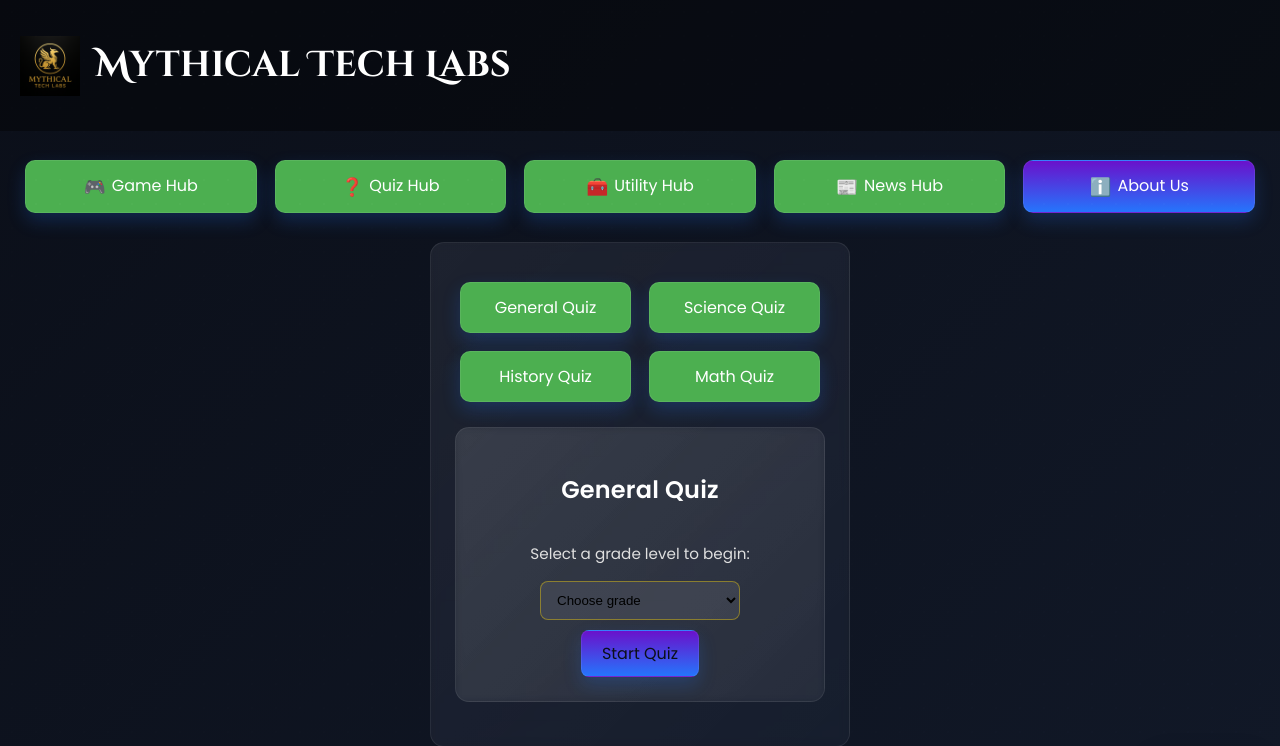
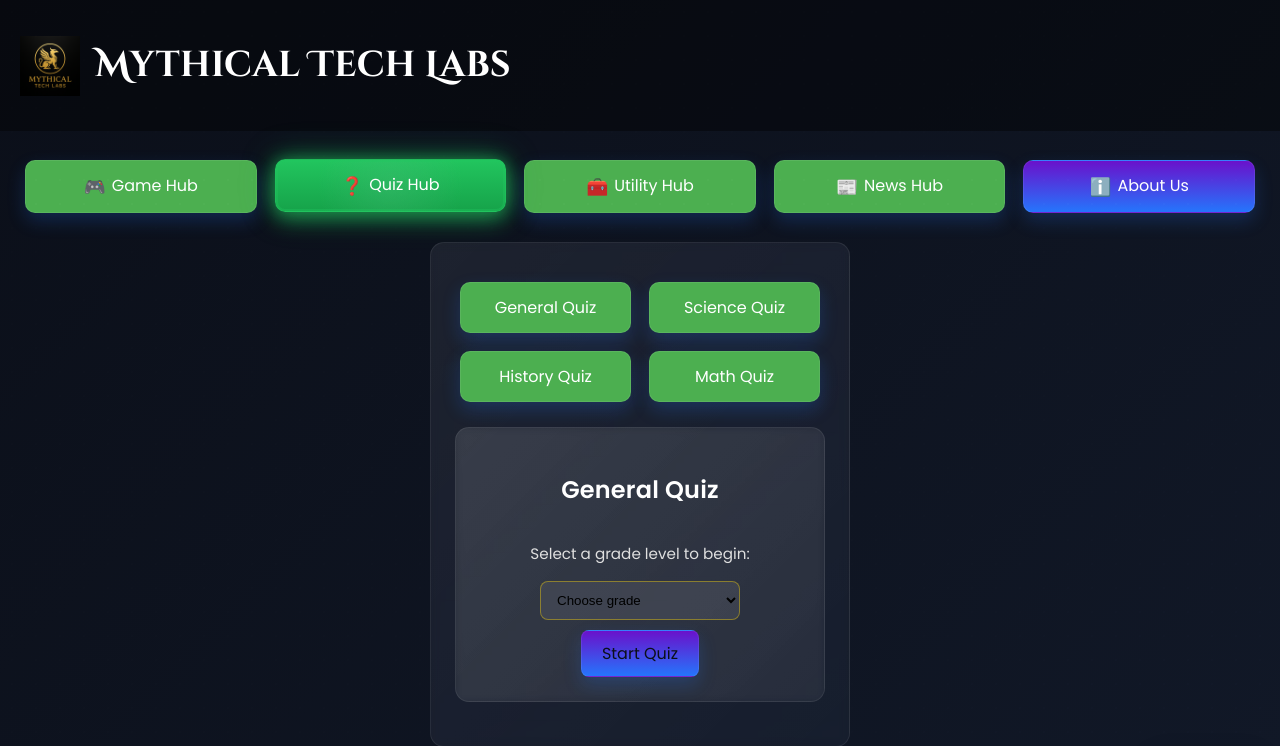
Before and after one commit to Sriyansh-ng/GlobalGameConsole, a Flask app: page / in a window 1280 px wide, after a click that opens the changed part. Shown: the top 746 px of the page. Run offline with Flask 3, Linux system fonts and the light colour scheme; data comes from the database, SQL or seed files in the repository; both versions use the stored data as it was after the commit.

Commit message:
Highlight active tabs

```diff
--- a/static/style.css
+++ b/static/style.css
@@ -498,3 +498,41 @@ button:hover {
 .your-answer {
   color: #ff6b6b;
 }
+
+/* ===== Active Main Hub Tab Highlighter ===== */
+/* Strong selector + !important to win over theme overrides */
+.tabs .tablink.active,
+.tabs .tablink.gold.active {
+  color: #ffffff !important;
+  border: 1px solid rgba(34, 197, 94, 0.7) !important;
+  background:
+    radial-gradient(120px 120px at 50% 50%, rgba(72, 187, 120, 0.35), transparent 60%),
+    linear-gradient(180deg, #22c55e, #16a34a) !important; /* green gradient core */
+  box-shadow:
+    0 0 0 2px rgba(34, 197, 94, 0.35) inset,
+    0 10px 20px rgba(34, 197, 94, 0.35),
+    0 0 18px rgba(34, 197, 94, 0.55),
+    0 0 34px rgba(34, 197, 94, 0.35);
+  position: relative;
+  transform: translateY(-1px);
+  transition: box-shadow 0.2s ease, transform 0.15s ease;
+}
+
+/* ===== Active Main Hub Tab Highlighter ===== */
+/* Strong selector + !important to win over theme overrides */
+.tabs .tablink.active,
+.tabs .tablink.gold.active {
+  color: #ffffff !important;
+  border: 1px solid rgba(34, 197, 94, 0.7) !important;
+  background:
+    radial-gradient(120px 120px at 50% 50%, rgba(72, 187, 120, 0.35), transparent 60%),
+    linear-gradient(180deg, #22c55e, #16a34a) !important; /* green gradient core */
+  box-shadow:
+    0 0 0 2px rgba(34, 197, 94, 0.35) inset,
+    0 10px 20px rgba(34, 197, 94, 0.35),
+    0 0 18px rgba(34, 197, 94, 0.55),
+    0 0 34px rgba(34, 197, 94, 0.35);
+  position: relative;
+  transform: translateY(-1px);
+  transition: box-shadow 0.2s ease, transform 0.15s ease;
+}
--- a/templates/index.html
+++ b/templates/index.html
@@ -10,6 +10,7 @@
   <!-- Modern UI font and theme overrides -->
   <link href="https://fonts.googleapis.com/css2?family=Poppins:wght@400;600&display=swap" rel="stylesheet">
   <link rel="stylesheet" href="{{ url_for('static', filename='theme.css') }}">
+  <script defer src="{{ url_for('static', filename='tabs-inner.js') }}"></script>
 </head>
 <body>
   <header>
@@ -20,12 +21,40 @@
   </header>
 
   <nav class="tabs">
-    <button class="tablink gold" onclick="openTab('gamehub')"><span class="icon">🎮</span>Game Hub</button>
-    <button class="tablink gold" onclick="openTab('quizhub')"><span class="icon">❓</span>Quiz Hub</button>
-    <button class="tablink gold" onclick="openTab('utilityhub')"><span class="icon">🧰</span>Utility Hub</button>
-    <button class="tablink gold" onclick="openTab('newshub')"><span class="icon">📰</span>News Hub</button>
+    <button class="tablink gold" onclick="switchTab('gamehub', this)"><span class="icon">🎮</span>Game Hub</button>
+    <button class="tablink gold" onclick="switchTab('quizhub', this)"><span class="icon">❓</span>Quiz Hub</button>
+    <button class="tablink gold" onclick="switchTab('utilityhub', this)"><span class="icon">🧰</span>Utility Hub</button>
+    <button class="tablink gold" onclick="switchTab('newshub', this)"><span class="icon">📰</span>News Hub</button>
     <button class="tablink" onclick="openTab('about')"><span class="icon">ℹ️</span>About Us</button>
   </nav>
+  <script>
+    // Main hub active highlighter without breaking existing openTab()
+    function switchTab(tabId, btn) {
+      // Remove active from all top-level tabs and set on clicked
+      try {
+        document.querySelectorAll('nav.tabs .tablink').forEach(function (b) {
+          b.classList.remove('active');
+          b.removeAttribute('aria-current');
+        });
+        if (btn) {
+          btn.classList.add('active');
+          btn.setAttribute('aria-current', 'page');
+        }
+      } catch (e) {}
+
+      // Delegate to existing tab logic if present
+      if (typeof window.openTab === 'function') {
+        window.openTab(tabId);
+        return;
+      }
+
+      // Fallback: simple show/hide if openTab is not defined
+      var all = document.querySelectorAll('.tabcontent');
+      all.forEach(function (el) { el.style.display = 'none'; });
+      var target = document.getElementById(tabId);
+      if (target) target.style.display = 'block';
+    }
+  </script>
 
   <main>
     <!-- Game Hub with inner tabs -->
```
Also changed, not shown: static/tabs-inner.js (+82 -24 lines), data/hits.db.
